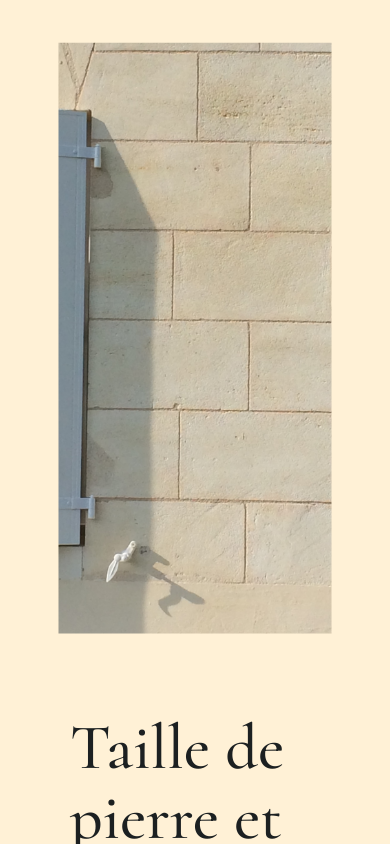
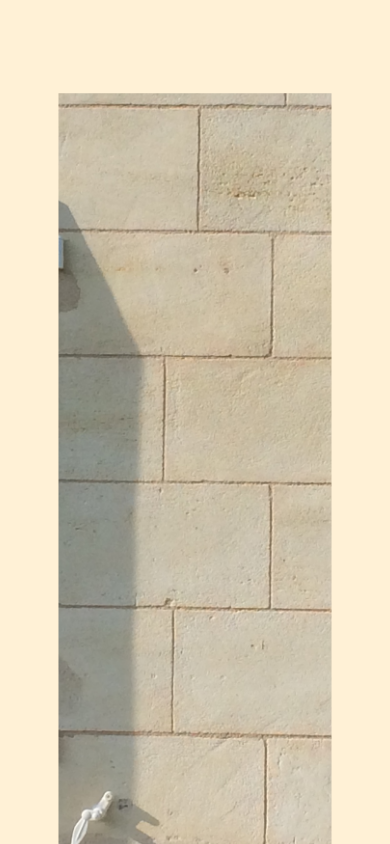
Before and after one commit to s3chs/pietra-antica, a Next.js app: page / in a window 390 px wide. Shown: the part 2220-3064 px from the top of the page. Built offline with nearby package versions, Linux system fonts and the light colour scheme.

Commit message:
Responsive of Work

```diff
--- a/src/app/components/About/About.tsx
+++ b/src/app/components/About/About.tsx
@@ -1,5 +1,3 @@
-import useDestructureString from '@/app/utils/useDestructureString';
-
 const About = () => {
     return (
         <section className="section-container about">
--- a/src/app/sass/components/_work.scss
+++ b/src/app/sass/components/_work.scss
@@ -6,6 +6,10 @@
   overflow: hidden;
   clip-path: inset(15%);
 
+  @media screen and (max-width: $layout-breakpoint-xsmall) {
+    height: 140vh;
+  }
+
   .background-image {
     position: absolute;
     height: 100vh;
@@ -13,6 +17,10 @@
     inset: 0;
     object-fit: cover;
     border-bottom: 1px solid $black;
+
+    @media screen and (max-width: $layout-breakpoint-xsmall) {
+      height: 140vh;
+    }
   }
 
   .image-overlay {
@@ -23,6 +31,10 @@
     z-index: 2;
     background-color: black;
     opacity: 0;
+
+    @media screen and (max-width: $layout-breakpoint-xsmall) {
+      height: 140vh;
+    }
   }
 
   .work-texts-container {
@@ -33,8 +45,12 @@
     height: 100vh;
     width: 100%;
 
+    @media screen and (max-width: $layout-breakpoint-xsmall) {
+      height: 140vh;
+    }
+
     h1 {
-      padding-bottom: 50px;
+      padding-bottom: 30px;
       z-index: 5;
       font-family: $serif;
       font-size: 7em;
@@ -43,14 +59,32 @@
       color: $stone;
       opacity: 0;
       transform: translateY(-20px);
+
+      @media screen and (max-width: $layout-breakpoint-small) {
+        font-size: 5em;
+      }
+
+      @media screen and (max-width: $layout-breakpoint-xsmall) {
+        font-size: 4em;
+      }
+
+      @media screen and (max-width: $layout-breakpoint-xxsmall) {
+        font-size: 3.5em;
+      }
     }
 
     .work-fields {
       display: flex;
       align-items: flex-start;
       justify-content: space-around;
-      width: 90%;
+      width: 95%;
       z-index: 5;
+
+      @media screen and (max-width: $layout-breakpoint-xsmall) {
+        flex-direction: column;
+        align-items: center;
+        width: 100%;
+      }
 
       .work-field-container {
         display: flex;
@@ -66,6 +100,16 @@
           font-weight: 600;
           color: $grey;
           text-align: center;
+
+          @media screen and (max-width: $layout-breakpoint-small) {
+            font-size: 2.3em;
+          }
+
+          @media screen and (max-width: $layout-breakpoint-xsmall) {
+            margin: 25px 0;
+            font-size: 1.8em;
+            font-weight: 700;
+          }
         }
 
         span {
@@ -75,6 +119,15 @@
           font-size: 1.2em;
           text-align: center;
           color: $grey;
+
+          @media screen and (max-width: $layout-breakpoint-small) {
+            font-size: 1.1em;
+          }
+
+          @media screen and (max-width: $layout-breakpoint-xxsmall) {
+            font-size: 1em;
+            margin: 5px;
+          }
         }
       }
     }
```
